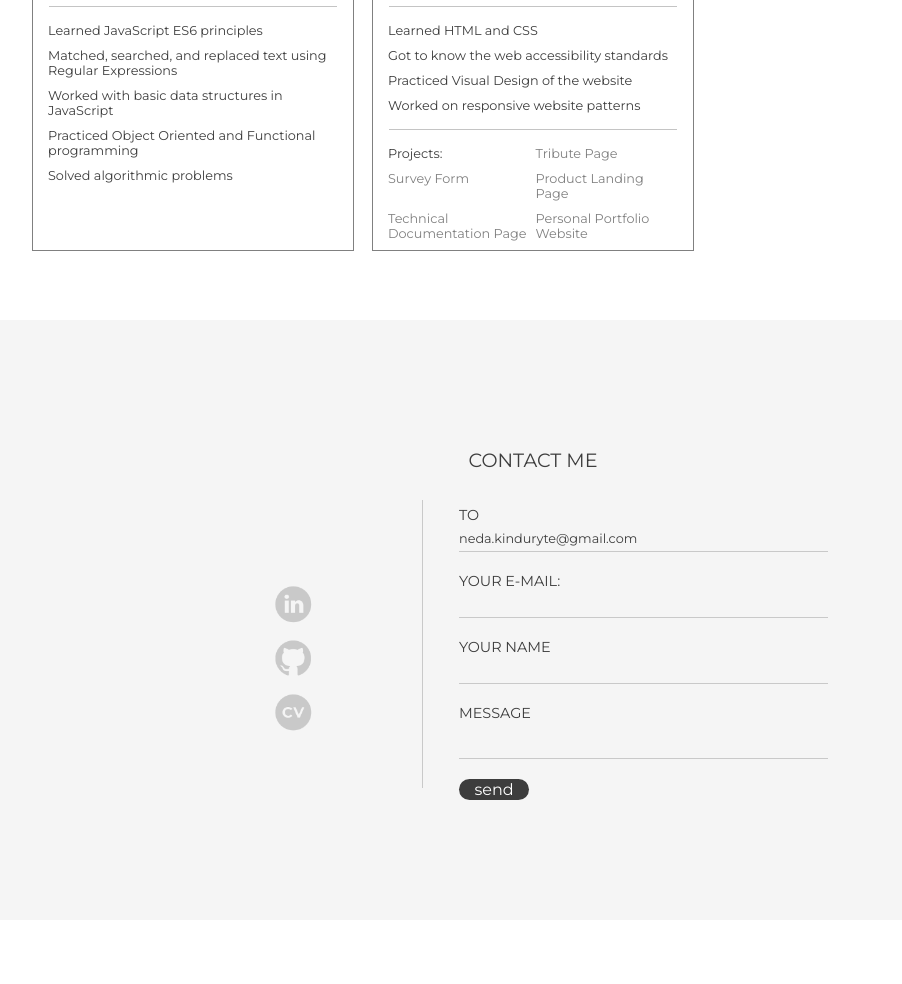
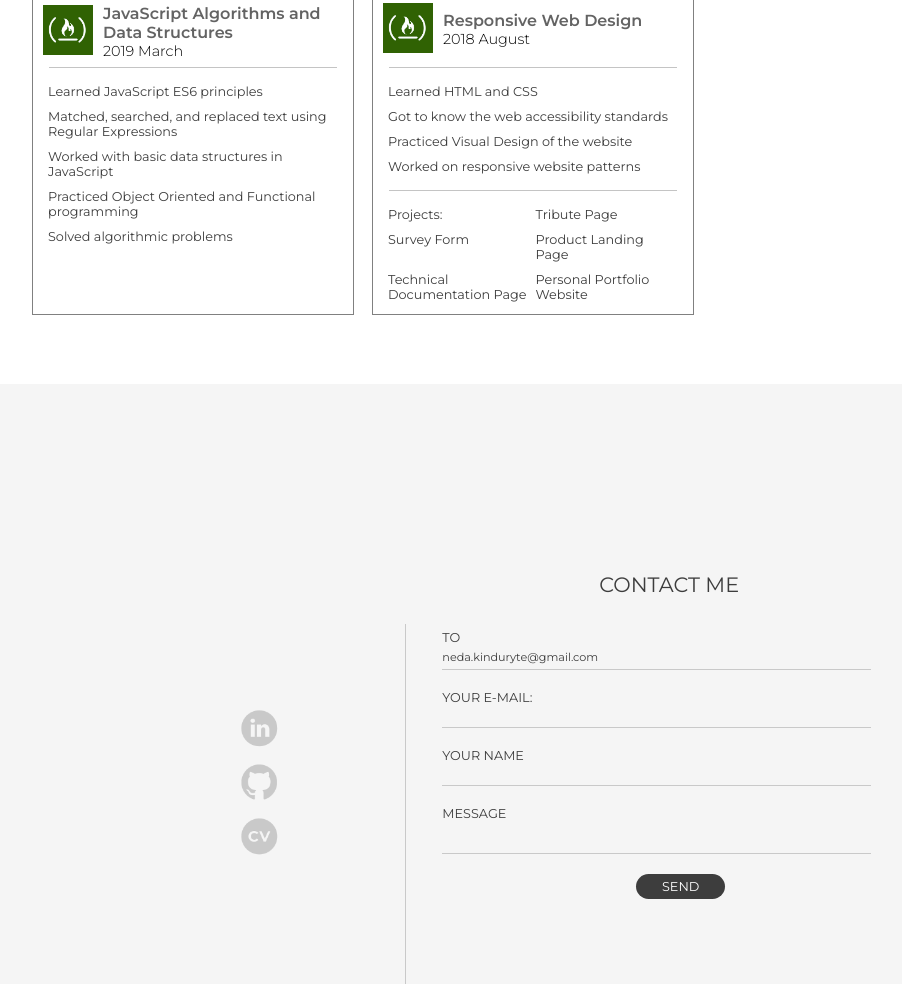
Before and after one commit to nedadani/portfolio-site, a plain HTML site: page index.html in a window 1280 px wide. Shown: the part 1816-2800 px from the top of the page, without its empty margins (107-1009 px from the left). Before the commit the page ends 2736 px from the top, so only its background shows below. Drawn offline with Linux system fonts and the light colour scheme.

Commit message:
More styling adjustments

```diff
--- a/styles.css
+++ b/styles.css
@@ -49,6 +49,10 @@ body {
     top: 0;
     width: 100%;
 }
+
+.sticky + #header {
+    padding-top: 4em;
+  }
 
 #hero {
     height: 100vh;
@@ -232,20 +236,21 @@ a {
 }
 
 .project-name {
-    font-size: 1.6em;
+    font-size: 1.7em;
     margin: 0 0 0.7em;
     color: var(--dark-grey);
 }
 
 .project-idea {
-    font-size: 1em;
+    font-size: 1.15em;
     margin: 0 0 0.7em;
     color: var(--dark-grey);
     opacity: 0.7;
 }
 
 .project-description {
-    font-size: 0.95em;
+    line-height: 1.45;
+    font-size: 1em;
     margin: 0;
 }
 
@@ -260,13 +265,12 @@ a {
 
 .technology {
     grid-area: technologies;
-    margin: 0 0 0 15px;
 }
 
 .technology-img {
     height: 50px;
     width: 50px;
-    margin: 0 5px;
+    margin: 0 10px 0 0;
 }
 
 #certifications {
@@ -291,7 +295,7 @@ a {
     align-self: center;
     display: grid;
     grid-template-columns: 1fr;
-    grid-template-rows: 75px 3px 1fr 3px auto;
+    grid-template-rows: 4.5em 3px 1fr 3px auto;
     grid-template-areas:
     "top"
     "dicider"
@@ -378,7 +382,7 @@ a {
 }
 
 .project-link {
-    color: var(--grey);
+    color: var(--dark-grey);
 }
 
 .project-link:hover {
@@ -395,7 +399,7 @@ a {
 }
 
 #contact-form {
-    height: 600px;
+    height: 100vh;
     width: auto;
     background-color: var(--very-light-grey);
     color: var(--dark-grey);
@@ -405,24 +409,24 @@ a {
 }
 
 #contact {
-    height: 400px;
-    width: 700px;
+    height: 30em;
+    width: 50em;;
     font-family: 'Montserrat', sans-serif;
     justify-self: center;
     align-self: center;
     display: grid;
     grid-template-columns: 1fr 3px 2fr;
-    grid-template-rows: 80px 1fr;
+    grid-template-rows: 5em 1fr;
     grid-column-gap: 20px;
     grid-template-areas:
-    "heading heading heading"
+    "icn heading heading"
     "icn separator contact";
 }
 
 #heading {
     text-transform: uppercase;
     font-weight: 400;
-    font-size: 1.2em;
+    font-size: 1.3em;
     color: var(--dark-grey);
     margin: 0;
     align-self: center;
@@ -451,7 +455,7 @@ a {
 }
 
 fieldset {
-    height: 100%;
+    height: auto;
     border: none;
     font-family: 'Montserrat', sans-serif;
     display: flex;
@@ -459,15 +463,15 @@ fieldset {
 }
 
 .field-name {
-    padding: 0 0 7px;
+    padding: 0 0 5px;
     text-transform: uppercase;
-    font-size: 0.9em;
+    font-size: 0.8em;
 }
 
 .text {
     margin: 0 0 20px;
     padding: 0 0 5px;
-    font-size: 0.8em;
+    font-size: 0.7em;
     color: var(--dark-grey);
     width: 90%;
     background-color: var(--very-light-grey);
@@ -484,13 +488,16 @@ textarea {
 }
 
 #send-button {
+    text-transform: uppercase;
     background-color: var(--dark-grey);
     color: var(--white);
     font-family: 'Montserrat', sans-serif;
-    font-size: 1em;
+    font-size: 0.8em;
+    padding: 5px;
+    margin: auto;
     border: none;
     border-radius: 25px;
-    width: 70px;
+    width: 7em;;
     cursor: pointer;
 }
 
```
